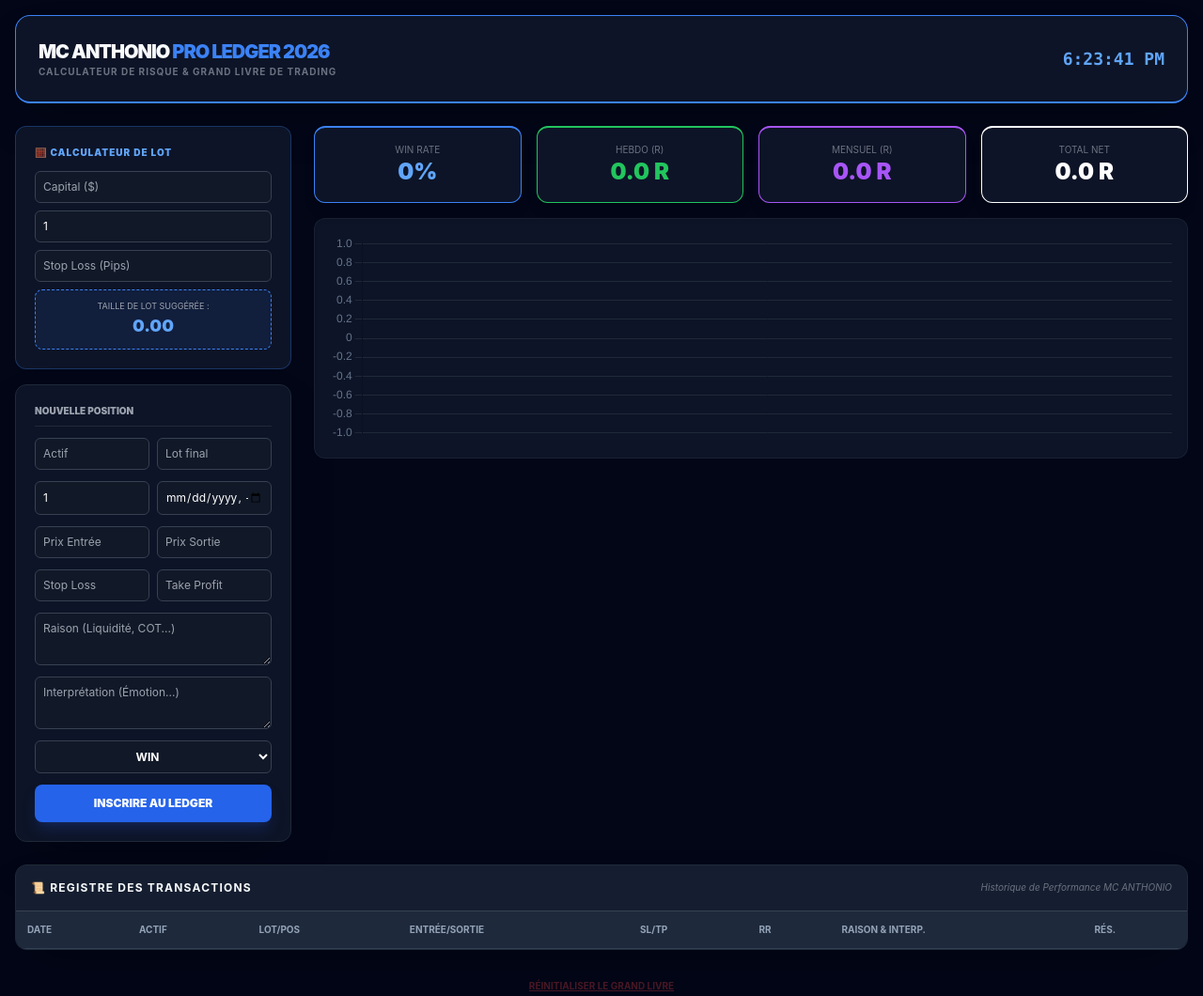
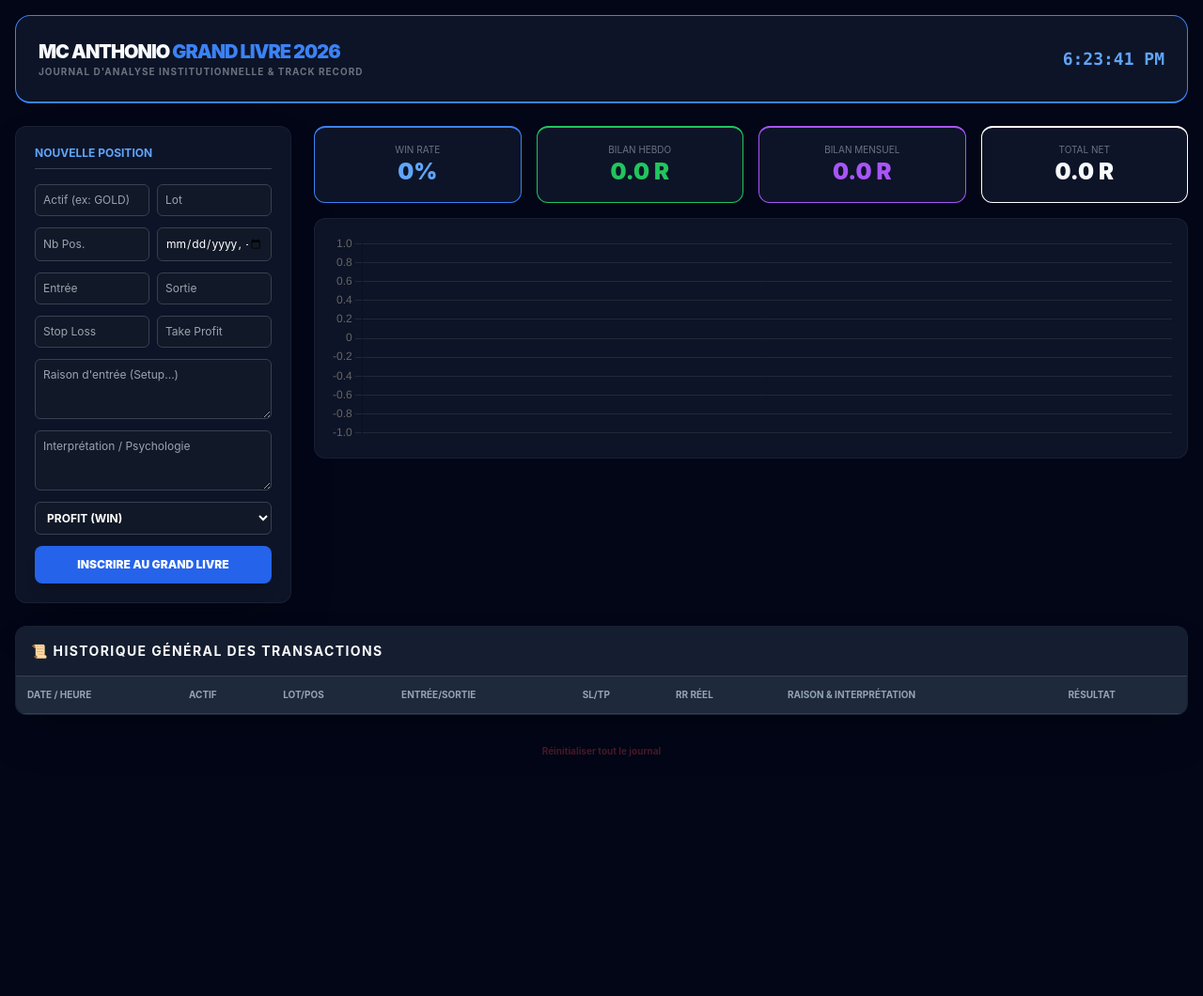
Before and after one commit to rakotomangathony09-boop/Journal-Trading-, a plain HTML site: page index.html in a window 1280 px wide. Shown: the whole page at 94% size. After the commit the page ends 865 px from the top, so only its background shows below. Drawn offline with nearby package versions, Linux system fonts and the light colour scheme.

Commit message:
Update index.html

```diff
--- a/index.html
+++ b/index.html
@@ -9,143 +9,190 @@
     <style>
         body { background-color: #020617; color: #f8fafc; font-family: 'Inter', sans-serif; }
         .glass { background: rgba(15, 23, 42, 0.9); backdrop-filter: blur(12px); border: 1px solid rgba(255,255,255,0.05); }
-        input, select, textarea { background-color: #111827 !important; border: 1px solid #374151 !important; color: white !important; border-radius: 6px !important; padding: 8px !important; width: 100%; }
+        input, select, textarea { background-color: #111827 !important; border: 1px solid #374151 !important; color: white !important; border-radius: 6px !important; padding: 8px !important; }
         .win-row { border-left: 4px solid #10b981; background: rgba(16, 185, 129, 0.05); }
         .loss-row { border-left: 4px solid #ef4444; background: rgba(239, 68, 68, 0.05); }
         th { background: #1e293b; color: #94a3b8; text-transform: uppercase; font-size: 10px; padding: 12px; border-bottom: 1px solid #334155; }
         td { padding: 12px; font-size: 11px; border-bottom: 1px solid #1e293b; }
-        .calc-box { background: rgba(59, 130, 246, 0.1); border: 1px dashed #3b82f6; border-radius: 8px; padding: 10px; }
     </style>
 </head>
 <body class="p-4">
 
-    <header class="max-w-7xl mx-auto mb-6 glass p-6 rounded-2xl flex justify-between items-center border-b-2 border-blue-500 shadow-2xl">
+    <header class="max-w-7xl mx-auto mb-6 glass p-6 rounded-2xl flex justify-between items-center border-b-2 border-blue-500">
         <div>
-            <h1 class="text-xl font-black tracking-tighter uppercase">MC ANTHONIO <span class="text-blue-500">PRO LEDGER 2026</span></h1>
-            <p class="text-[10px] text-gray-500 font-bold uppercase tracking-widest text-blue-400">Calculateur de Risque & Grand Livre de Trading</p>
+            <h1 class="text-xl font-black tracking-tighter uppercase">MC ANTHONIO <span class="text-blue-500">GRAND LIVRE 2026</span></h1>
+            <p class="text-[10px] text-gray-500 font-bold uppercase tracking-widest">Journal d'Analyse Institutionnelle & Track Record</p>
         </div>
-        <div id="clock" class="text-lg font-mono font-bold text-blue-400 hidden md:block">00:00:00</div>
+        <div class="text-right hidden md:block">
+            <div id="clock" class="text-lg font-mono font-bold text-blue-400">00:00:00</div>
+        </div>
     </header>
 
     <main class="max-w-7xl mx-auto space-y-6">
 
         <div class="grid grid-cols-1 lg:grid-cols-4 gap-6">
 
-            <div class="lg:col-span-1 space-y-4">
-                <div class="glass p-5 rounded-xl border border-blue-500/30">
-                    <h2 class="text-[10px] font-black uppercase text-blue-400 mb-3 tracking-widest">🧮 Calculateur de Lot</h2>
-                    <div class="space-y-2">
-                        <input type="number" id="calcCap" placeholder="Capital ($)" class="text-xs">
-                        <input type="number" id="calcRisk" placeholder="Risque (%)" value="1" class="text-xs">
-                        <input type="number" id="calcPips" placeholder="Stop Loss (Pips)" class="text-xs">
-                        <div class="calc-box text-center">
-                            <p class="text-[9px] uppercase text-gray-400">Taille de lot suggérée :</p>
-                            <p id="suggestedLot" class="text-lg font-black text-blue-400">0.00</p>
-                        </div>
-                    </div>
-                </div>
-
-                <div class="glass p-5 rounded-xl shadow-2xl border border-gray-800">
-                    <h2 class="text-[10px] font-black uppercase text-gray-400 mb-3 border-b border-gray-800 pb-2">Nouvelle Position</h2>
+            <div class="lg:col-span-1 glass p-5 rounded-xl shadow-2xl">
+                <h2 class="text-xs font-bold mb-4 uppercase text-blue-400 border-b border-gray-700 pb-2">Nouvelle Position</h2>
                 <form id="ledgerForm" class="flex flex-col gap-3 text-xs">
                     <div class="grid grid-cols-2 gap-2">
-                            <input type="text" id="asset" placeholder="Actif" required>
-                            <input type="number" step="0.01" id="lot" placeholder="Lot final" required>
+                        <input type="text" id="asset" placeholder="Actif (ex: GOLD)" required>
+                        <input type="number" step="0.01" id="lot" placeholder="Lot" required>
                     </div>
                     <div class="grid grid-cols-2 gap-2">
-                            <input type="number" id="posCount" placeholder="Nb Pos." value="1" required>
+                        <input type="number" id="posCount" placeholder="Nb Pos." required>
                         <input type="datetime-local" id="date" required>
                     </div>
                     <div class="grid grid-cols-2 gap-2">
-                            <input type="number" step="0.00001" id="entry" placeholder="Prix Entrée" required>
-                            <input type="number" step="0.00001" id="exit" placeholder="Prix Sortie" required>
+                        <input type="number" step="0.00001" id="entry" placeholder="Entrée" required>
+                        <input type="number" step="0.00001" id="exit" placeholder="Sortie" required>
                     </div>
                     <div class="grid grid-cols-2 gap-2">
                         <input type="number" step="0.00001" id="sl" placeholder="Stop Loss" required>
                         <input type="number" step="0.00001" id="tp" placeholder="Take Profit" required>
                     </div>
-                        <textarea id="reason" placeholder="Raison (Liquidité, COT...)" class="h-14"></textarea>
-                        <textarea id="interp" placeholder="Interprétation (Émotion...)" class="h-14"></textarea>
-                        <select id="outcome" class="font-bold uppercase text-center"><option value="WIN">WIN</option><option value="LOSS">LOSS</option></select>
-                        <button type="submit" class="bg-blue-600 hover:bg-blue-500 py-3 rounded-lg font-black uppercase shadow-lg shadow-blue-900/40">Inscrire au Ledger</button>
+                    <textarea id="reason" placeholder="Raison d'entrée (Setup...)" class="h-16"></textarea>
+                    <textarea id="interp" placeholder="Interprétation / Psychologie" class="h-16"></textarea>
+
+                    <select id="outcome" class="font-bold">
+                        <option value="WIN">PROFIT (WIN)</option>
+                        <option value="LOSS">PERTE (LOSS)</option>
+                    </select>
+
+                    <button type="submit" class="bg-blue-600 hover:bg-blue-500 py-3 rounded-lg font-black uppercase shadow-lg transition-all active:scale-95">Inscrire au Grand Livre</button>
                 </form>
-                </div>
             </div>
 
             <div class="lg:col-span-3 space-y-4">
                 <div class="grid grid-cols-2 md:grid-cols-4 gap-4 text-center">
-                    <div class="glass p-4 rounded-xl border-t-2 border-blue-500 shadow-lg"><p class="text-[10px] text-gray-500 uppercase">Win Rate</p><p id="wr" class="text-2xl font-black text-blue-400">0%</p></div>
-                    <div class="glass p-4 rounded-xl border-t-2 border-green-500 shadow-lg"><p class="text-[10px] text-gray-500 uppercase">Hebdo (R)</p><p id="hebdo" class="text-2xl font-black text-green-500">0 R</p></div>
-                    <div class="glass p-4 rounded-xl border-t-2 border-purple-500 shadow-lg"><p class="text-[10px] text-gray-500 uppercase">Mensuel (R)</p><p id="mensuel" class="text-2xl font-black text-purple-500">0 R</p></div>
-                    <div class="glass p-4 rounded-xl border-t-2 border-white shadow-lg"><p class="text-[10px] text-gray-500 uppercase">Total Net</p><p id="total" class="text-2xl font-black text-white">0 R</p></div>
+                    <div class="glass p-4 rounded-xl border-t-2 border-blue-500">
+                        <p class="text-[10px] text-gray-500 uppercase">Win Rate</p>
+                        <p id="wr" class="text-2xl font-black text-blue-400">0%</p>
                     </div>
-                <div class="glass p-4 rounded-xl h-64 shadow-inner"><canvas id="equityChart"></canvas></div>
+                    <div class="glass p-4 rounded-xl border-t-2 border-green-500">
+                        <p class="text-[10px] text-gray-500 uppercase">Bilan Hebdo</p>
+                        <p id="hebdo" class="text-2xl font-black text-green-500">0 R</p>
+                    </div>
+                    <div class="glass p-4 rounded-xl border-t-2 border-purple-500">
+                        <p class="text-[10px] text-gray-500 uppercase">Bilan Mensuel</p>
+                        <p id="mensuel" class="text-2xl font-black text-purple-500">0 R</p>
+                    </div>
+                    <div class="glass p-4 rounded-xl border-t-2 border-white">
+                        <p class="text-[10px] text-gray-500 uppercase">Total Net</p>
+                        <p id="total" class="text-2xl font-black">0 R</p>
+                    </div>
+                </div>
+                <div class="glass p-4 rounded-xl h-64">
+                    <canvas id="equityChart"></canvas>
+                </div>
             </div>
         </div>
 
-        <div class="glass rounded-xl shadow-2xl overflow-hidden border border-gray-800">
-            <div class="bg-slate-800/50 p-4 border-b border-gray-700 flex justify-between items-center">
-                <h3 class="font-bold text-xs uppercase tracking-widest">📜 Registre des Transactions</h3>
-                <span class="text-[10px] text-gray-500 italic">Historique de Performance MC ANTHONIO</span>
+        <div class="glass rounded-xl shadow-2xl overflow-hidden">
+            <div class="bg-slate-800/50 p-4 border-b border-gray-700">
+                <h3 class="font-bold text-sm uppercase tracking-widest">📜 Historique Général des Transactions</h3>
             </div>
             <div class="overflow-x-auto">
-                <table class="w-full text-left">
-                    <thead><tr><th>Date</th><th>Actif</th><th>Lot/Pos</th><th>Entrée/Sortie</th><th>SL/TP</th><th>RR</th><th>Raison & Interp.</th><th>RÉS.</th></tr></thead>
-                    <tbody id="ledgerBody"></tbody>
+                <table class="w-full text-left border-collapse">
+                    <thead>
+                        <tr>
+                            <th>Date / Heure</th>
+                            <th>Actif</th>
+                            <th>Lot/Pos</th>
+                            <th>Entrée/Sortie</th>
+                            <th>SL/TP</th>
+                            <th>RR Réel</th>
+                            <th>Raison & Interprétation</th>
+                            <th>Résultat</th>
+                        </tr>
+                    </thead>
+                    <tbody id="ledgerBody">
+                        </tbody>
                 </table>
             </div>
         </div>
 
-        <div class="text-center pb-10 opacity-30 hover:opacity-100 transition"><button onclick="if(confirm('Tout effacer ?')){localStorage.clear(); location.reload();}" class="text-[10px] text-red-500 font-bold underline">RÉINITIALISER LE GRAND LIVRE</button></div>
+        <div class="text-center pb-10">
+            <button onclick="if(confirm('Effacer le Grand Livre ?')){localStorage.clear(); location.reload();}" class="text-[10px] text-red-500 font-bold opacity-30 hover:opacity-100">Réinitialiser tout le journal</button>
+        </div>
     </main>
 
     <script>
         setInterval(() => { document.getElementById('clock').innerText = new Date().toLocaleTimeString(); }, 1000);
-        let db = JSON.parse(localStorage.getItem('mcanthonio_ledger_v3')) || [];
-
-        // CALCULATRICE DE LOT LOGIQUE
-        const cCap = document.getElementById('calcCap'), cRisk = document.getElementById('calcRisk'), cPips = document.getElementById('calcPips'), sLot = document.getElementById('suggestedLot');
-        function computeLot() {
-            const cap = parseFloat(cCap.value), risk = parseFloat(cRisk.value), pips = parseFloat(cPips.value);
-            if(cap && risk && pips) {
-                const amount = cap * (risk / 100);
-                const res = (amount / (pips * 10)).toFixed(2); // Standard lot calculation (1 pip = $10 for 1 lot)
-                sLot.innerText = res;
-            }
-        }
-        [cCap, cRisk, cPips].forEach(el => el.addEventListener('input', computeLot));
+        let db = JSON.parse(localStorage.getItem('mcanthonio_ledger_v2')) || [];
 
         document.getElementById('ledgerForm').addEventListener('submit', (e) => {
             e.preventDefault();
-            const entry = parseFloat(document.getElementById('entry').value), exit = parseFloat(document.getElementById('exit').value), sl = parseFloat(document.getElementById('sl').value);
-            const risk = Math.abs(entry - sl), reward = Math.abs(entry - exit);
+            const entry = parseFloat(document.getElementById('entry').value);
+            const exit = parseFloat(document.getElementById('exit').value);
+            const sl = parseFloat(document.getElementById('sl').value);
+
+            const risk = Math.abs(entry - sl);
+            const reward = Math.abs(entry - exit);
             const rr = risk !== 0 ? (reward / risk).toFixed(2) : 0;
+
             const trade = {
-                id: Date.now(), asset: document.getElementById('asset').value, lot: document.getElementById('lot').value, pos: document.getElementById('posCount').value,
-                date: document.getElementById('date').value, entry, exit, sl, tp: document.getElementById('tp').value,
-                reason: document.getElementById('reason').value, interp: document.getElementById('interp').value, rr, outcome: document.getElementById('outcome').value, ts: new Date(document.getElementById('date').value).getTime()
+                id: Date.now(),
+                asset: document.getElementById('asset').value,
+                lot: document.getElementById('lot').value,
+                pos: document.getElementById('posCount').value,
+                date: document.getElementById('date').value,
+                entry, exit, sl, tp: document.getElementById('tp').value,
+                reason: document.getElementById('reason').value,
+                interp: document.getElementById('interp').value,
+                rr,
+                outcome: document.getElementById('outcome').value,
+                ts: new Date(document.getElementById('date').value).getTime()
             };
-            db.push(trade); localStorage.setItem('mcanthonio_ledger_v3', JSON.stringify(db)); location.reload();
+
+            db.push(trade);
+            localStorage.setItem('mcanthonio_ledger_v2', JSON.stringify(db));
+            location.reload();
         });
 
         function render() {
             const body = document.getElementById('ledgerBody');
-            let tR = 0, hR = 0, mR = 0, now = Date.now();
+            let tR = 0, hR = 0, mR = 0;
+            const now = Date.now();
+
             db.sort((a,b) => b.ts - a.ts).forEach(t => {
                 const profit = t.outcome === 'WIN' ? parseFloat(t.rr) : -1;
-                tR += profit; if(t.ts > now - (7*24*3600*1000)) hR += profit; if(t.ts > now - (30*24*3600*1000)) mR += profit;
-                const row = document.createElement('tr'); row.className = t.outcome === 'WIN' ? 'win-row' : 'loss-row';
-                row.innerHTML = `<td class="text-gray-500 font-mono">${t.date.replace('T',' ')}</td><td class="font-black">${t.asset}</td><td>${t.lot} / ${t.pos}</td><td class="text-blue-400">${t.entry} → ${t.exit}</td><td class="text-gray-500 text-[9px]">${t.sl} / ${t.tp}</td><td class="font-bold">${t.rr}:1</td><td class="max-w-xs text-[10px]"><span class="text-blue-300">R:</span> ${t.reason} <br> <span class="text-gray-500 italic">I:</span> ${t.interp}</td><td class="font-black ${t.outcome==='WIN'?'text-green-500':'text-red-500'}">${t.outcome}</td>`;
+                tR += profit;
+                if(t.ts > now - (7*24*3600*1000)) hR += profit;
+                if(t.ts > now - (30*24*3600*1000)) mR += profit;
+
+                const row = document.createElement('tr');
+                row.className = t.outcome === 'WIN' ? 'win-row' : 'loss-row';
+                row.innerHTML = `
+                    <td class="text-gray-500 font-mono">${t.date.replace('T', ' ')}</td>
+                    <td class="font-black text-white">${t.asset}</td>
+                    <td>${t.lot} / ${t.pos}</td>
+                    <td class="text-blue-400">${t.entry} → ${t.exit}</td>
+                    <td class="text-gray-500 text-[9px]">${t.sl} / ${t.tp}</td>
+                    <td class="font-bold text-white">${t.rr}:1</td>
+                    <td class="max-w-xs"><p class="font-bold text-blue-300">R: ${t.reason}</p><p class="italic text-gray-500 text-[10px]">I: ${t.interp}</p></td>
+                    <td class="font-black ${t.outcome==='WIN'?'text-green-500':'text-red-500'}">${t.outcome}</td>
+                `;
                 body.appendChild(row);
             });
+
             document.getElementById('total').innerText = tR.toFixed(1) + " R";
             document.getElementById('hebdo').innerText = hR.toFixed(1) + " R";
             document.getElementById('mensuel').innerText = mR.toFixed(1) + " R";
             const w = db.filter(x => x.outcome === 'WIN').length;
             document.getElementById('wr').innerText = db.length > 0 ? ((w/db.length)*100).toFixed(0) + "%" : "0%";
+
             let cp = [0], lbl = ["0"], run = 0;
-            db.reverse().forEach((t, i) => { run += (t.outcome === 'WIN' ? parseFloat(t.rr) : -1); cp.push(run); lbl.push(i+1); });
-            new Chart(document.getElementById('equityChart'), { type: 'line', data: { labels: lbl, datasets: [{ data: cp, borderColor: '#3b82f6', backgroundColor: 'rgba(59, 130, 246, 0.05)', fill: true, tension: 0.3, borderWidth: 3, pointRadius: 0 }] }, options: { maintainAspectRatio: false, plugins: { legend: { display: false } }, scales: { x: { display: false }, y: { grid: { color: '#1f2937' }, ticks: { color: '#64748b' } } } } });
+            db.reverse().forEach((t, i) => {
+                run += (t.outcome === 'WIN' ? parseFloat(t.rr) : -1);
+                cp.push(run); lbl.push(i+1);
+            });
+
+            new Chart(document.getElementById('equityChart'), {
+                type: 'line',
+                data: { labels: lbl, datasets: [{ data: cp, borderColor: '#3b82f6', backgroundColor: 'rgba(59, 130, 246, 0.05)', fill: true, tension: 0.3, borderWidth: 3, pointRadius: 0 }] },
+                options: { maintainAspectRatio: false, plugins: { legend: { display: false } }, scales: { x: { display: false }, y: { grid: { color: '#1f2937' } } } }
+            });
         }
         render();
     </script>
```
Lines whose indentation alone changed are shown as unchanged.
